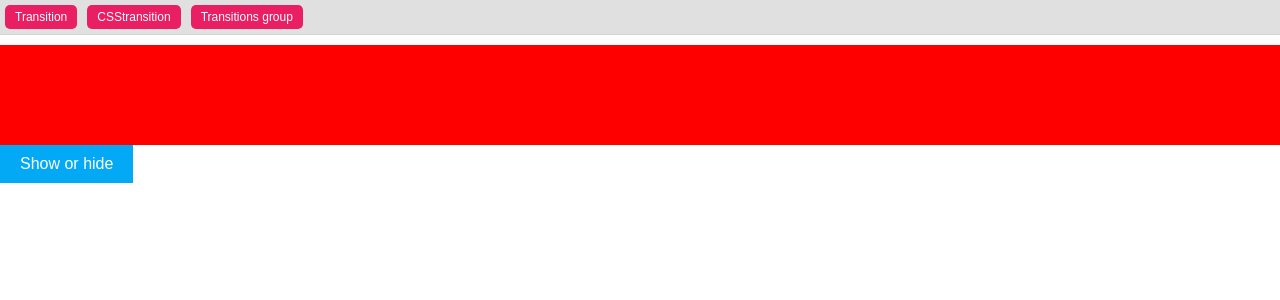
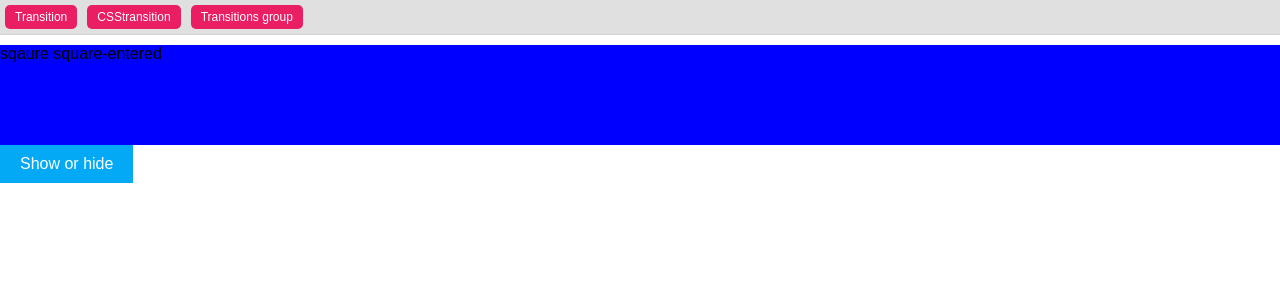
Before and after one commit to carlfsmithiii/react_transition_demo, a React (Create React App) app: page /transition in a window 1280 px wide. Shown: the top 300 px of the page. Built offline with nearby package versions, Linux system fonts and the light colour scheme.

Commit message:
add transition css

```diff
--- a/src/components/Transition.js
+++ b/src/components/Transition.js
@@ -16,16 +16,18 @@
   render() {
     return (
       <div>
-        <Transition in={this.state.show} timeout={2000}>
+        <Transition
+          in={this.state.show}
+          timeout={{ enter: 2000, exit: 50 }}
+          enter={true}
+          exit={true}
+          onEnter={node => console.log("Enter")}
+          onExit={node => console.log("Exit")}
+        >
           {state => (
-            <div
-              style={{
-                background: "red",
-                height: "100px",
-                transition: "all 2s ease",
-                opacity: state === "exited" || state === "exiting" ? 0 : 1
-              }}
-            />
+            <div className={`square square-${state}`}>
+              {`sqaure square-${state}`}
+            </div>
           )}
         </Transition>
         <div className="showDiv" onClick={this.showDiv}>
--- a/src/css/App.css
+++ b/src/css/App.css
@@ -19,12 +19,16 @@
 }
 
 @keyframes App-logo-spin {
-  from { transform: rotate(0deg); }
-  to { transform: rotate(360deg); }
+  from {
+    transform: rotate(0deg);
+  }
+  to {
+    transform: rotate(360deg);
+  }
 }
 
 .item {
-    background: #2196F3;
+  background: #2196f3;
   color: #fff;
   font-weight: bold;
   text-align: center;
@@ -38,13 +42,13 @@
 
 .btn-add,
 .btn-remove {
-  background: #9E9E9E;
-  color: #FFf;
+  background: #9e9e9e;
+  color: #fff;
   text-align: center;
   padding: 10px;
 }
 .btn-remove {
-    background: #F44336;
+  background: #f44336;
 }
 
 .anim_index {
@@ -53,7 +57,7 @@
   background: #e0e0e0;
 }
 .anim_index a {
-    background: #E91E63;
+  background: #e91e63;
   display: inline-block;
   margin: 5px;
   padding: 5px 10px;
@@ -63,7 +67,7 @@
   font-size: 12px;
 }
 .showDiv {
-  background: #03A9F4;
+  background: #03a9f4;
   color: white;
   padding: 10px 20px;
   display: inline-block;
@@ -74,6 +78,31 @@
             TRANSITIONS BASIC
 ========================================*/
 
+.square {
+  background: red;
+  height: 100px;
+  opacity: 1;
+  transition: all 2s ease;
+}
+
+.square.square-entering {
+  opacity: 1;
+  transform: translateX(0%);
+}
+
+.square.square-entered {
+  background: blue;
+}
+
+.square.square-exiting {
+  background: green;
+}
+
+.square.square-exited {
+  opacity: 0;
+  transform: translateX(-100%);
+}
+
 /*=======================================
                 CSSTRANSITIONS
 ========================================*/
```
Lines whose indentation alone changed are shown as unchanged.
